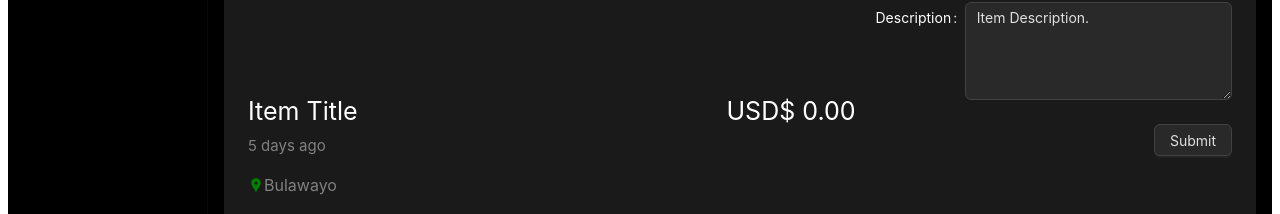
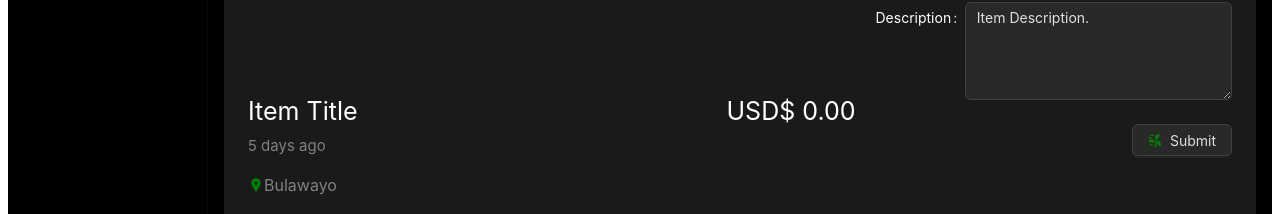
Before and after one commit to FRTNX/xau-xau-web, a React (Vite) app: page /new/product in a window 1280 px wide. Shown: the part 708-922 px from the top of the page. Built offline with nearby package versions, Linux system fonts and the light colour scheme.

Commit message:
Resolved image compression

```diff
--- a/src/CreateProduct.tsx
+++ b/src/CreateProduct.tsx
@@ -1,5 +1,5 @@
 // @ts-nocheck
-import React, { useState } from 'react';
+import React, { useEffect, useState } from 'react';
 import { PlusOutlined } from '@ant-design/icons';
 import { Image, Upload } from 'antd';
 import type { GetProp, UploadFile, UploadProps } from 'antd';
@@ -17,7 +17,7 @@ import {
   theme
 } from 'antd';
 
-import { MdImage, MdLocationPin } from 'react-icons/md';
+import { MdImage, MdLocationPin, MdWindPower } from 'react-icons/md';
 
 import imageCompression from 'browser-image-compression';
 import { createProduct } from './api/product.api';
@@ -76,17 +76,37 @@ const NewProduct: React.FC = () => {
   const [base64String, setBase64String] = useState('');
   const [blobData, setBlobData] = useState(null);
 
+  const [loading, setLoading] = useState(false);
   const [compressedImages, setCompressedImages] = useState([]);
 
   const [data, setData] = useState({
     name: 'Item Title',
     description: 'Item Description.',
-    // price: 0,
-    // currency: 'USD$',
     location: 'Bulawayo',
     category: 'Computers',
     created: '5 days ago'
   })
+
+  const [fdata, setFdata] = useState();
+
+  useEffect(() => {
+    console.log('effecting', compressedImages.length, fileList.length)
+    if ((compressedImages.length === fileList.length) && fdata) {
+      setLoading(false)
+      compressedImages.map((file) => {
+        fdata.append(`images`, file);
+      });
+      submitProduct(fdata)
+    }
+  }, [compressedImages]);
+
+  const submitProduct = async (formData) => {
+    const result = await createProduct(formData);
+    console.log('result:', result)
+    if (result.productId) {
+      window.location.href = `/product/${result.productId}`
+    }
+  }
 
   const handlePreview = async (file: UploadFile) => {
     if (!file.url && !file.preview) {
@@ -97,57 +117,39 @@ const NewProduct: React.FC = () => {
     setPreviewOpen(true);
   };
 
-  // const compressImage = (file) => {
-  //   console.log('compressing:', file)
-  //   const reader = new FileReader();
+  const compressImages = async (files) => {
+    setLoading(true);
+    await files.map(async (imageFile) => {
+      const file = imageFile.originFileObj;
+      console.log('compressing:', file)
+      const reader = new FileReader();
 
-  //   reader.onloadend = async () => {
-  //     const arrayBuffer = reader.result;
-  //     const blob = new Blob([arrayBuffer], { type: file.type })
-  //     console.log('is it a fucking blob:', blob instanceof Blob)
-  //     console.log(`originalFile size ${blob.size / 1024 / 1024} MB`);
+      reader.onloadend = async () => {
+        const arrayBuffer = reader.result;
+        const blob = new Blob([arrayBuffer], { type: file.type })
+        console.log('is it a fucking blob:', blob instanceof Blob)
+        console.log(`originalFile size ${blob.size / 1024 / 1024} MB`);
 
-  //     const options = {
-  //       maxSizeMB: 1,
-  //       // maxWidthOrHeight: 1920,
-  //       useWebWorker: true,
-  //     }
-  //     try {
-  //       const compressedFile = await imageCompression(file, options);
-  //       console.log('compressedFile instanceof Blob', compressedFile instanceof Blob); // true
-  //       console.log(`compressedFile size ${compressedFile.size / 1024 / 1024} MB`); // smaller than maxSizeMB
+        const options = {
+          maxSizeMB: 1,
+          useWebWorker: true,
+        }
+        try {
+          const compressedFile = await imageCompression(file, options);
+          console.log('compressedFile instanceof Blob', compressedFile instanceof Blob); // true
+          console.log(`compressedFile size ${compressedFile.size / 1024 / 1024} MB`); // smaller than maxSizeMB
 
-  //       // await uploadToServer(compressedFile); // write your own logic
-  //       setCompressedImages([...compressedImages, compressedFile])
-  //     } catch (error) {
-  //       console.log(error);
-  //     }
-  //   };
+          setCompressedImages(current => [...current, compressedFile])
+        } catch (error) {
+          console.log(error);
+        }
+      };
 
-  //   reader.readAsArrayBuffer(file);
-  // };
-
-  const beforeUpload = async (file) => {
-    // Compress the image using browserImageCompression
-    return new Promise( async (resolve, reject) => {
-      try {
-        // Define options for compression
-        const options = {
-          maxSizeMB: 1,     // Set maximum size of compressed file in MB
-          // maxWidthOrHeight: 800, // Set maximum width or height for compression
-          useWebWorker: true  // Use Web Worker for better performance on large files
-        };
-
-        const compressedFile = await imageCompression(file.originFileObj, options);
-
-        resolve(compressedFile);
-      } catch (error) {
-        reject(new Error('Error compressing image'));
-      }
-    });
+      await reader.readAsArrayBuffer(file);
+    })
   };
 
-  const handleImageChange: UploadProps['onChange'] = ({ fileList: newFileList }) => {
+  const handleImageChange: UploadProps['onChange'] = async ({ fileList: newFileList }) => {
     setFileList(newFileList);
     console.log(newFileList)
     updatePreviewList(newFileList);
@@ -213,17 +215,11 @@ const NewProduct: React.FC = () => {
   };
 
   const submit = async () => {
-    // consol
-    imageBlobs.map((image) => console.log('image blob:', image instanceof Blob))
     if (jwt) {
+      const compressedFiles = await compressImages(fileList)
       const formData = new FormData();
-      console.log('got local user id:', jwt.user._id)
-      fileList.map((file) => {
-        if (file.originFileObj) {
-          formData.append(`images`, file.originFileObj);
-        }
-      })
-      jwt.user._id && formData.append('userId', jwt.user._id);
+      const userId = jwt.user._id;
+      userId && formData.append('userId', userId);
       data.name && formData.append('name', data.name);
       data.description && formData.append('description', data.description);
       category && formData.append('category', category);
@@ -235,11 +231,7 @@ const NewProduct: React.FC = () => {
       phoneNumber && formData.append('phoneNumber', String(phoneNumber));
       countryCode && formData.append('countryCode', countryCode);
       email && formData.append('email', email);
-      const result = await createProduct(formData);
-      console.log('result:', result)
-      if (result.productId) {
-        window.location.href = `/product/${result.productId}`
-      }
+      setFdata(formData);
     }
   }
 
@@ -308,7 +300,7 @@ const NewProduct: React.FC = () => {
                       listType="picture-card"
                       fileList={fileList}
                       onPreview={handlePreview}
-                      beforeUpload={beforeUpload}
+                      // beforeUpload={beforeUpload}
                       onChange={handleImageChange}
                     >
                       {fileList.length >= 8 ? null : uploadButton}
@@ -433,11 +425,10 @@ const NewProduct: React.FC = () => {
                       rows={4}
                     />
                   </Form.Item>
-                  {/* <Form.Item label={<p>Condition</p>}>
-                    <Rate />
-                  </Form.Item> */}
                   <div style={{ maxWidth: 600, float: 'right', marginRight: 'auto' }}>
-                    <Button onClick={submit}>Submit</Button>
+                    <Button disabled={loading} onClick={submit}>
+                      <MdWindPower color={loading ? 'grey' : 'green'} />
+                      Submit</Button>
                   </div>
                 </Form>
               </>
```
